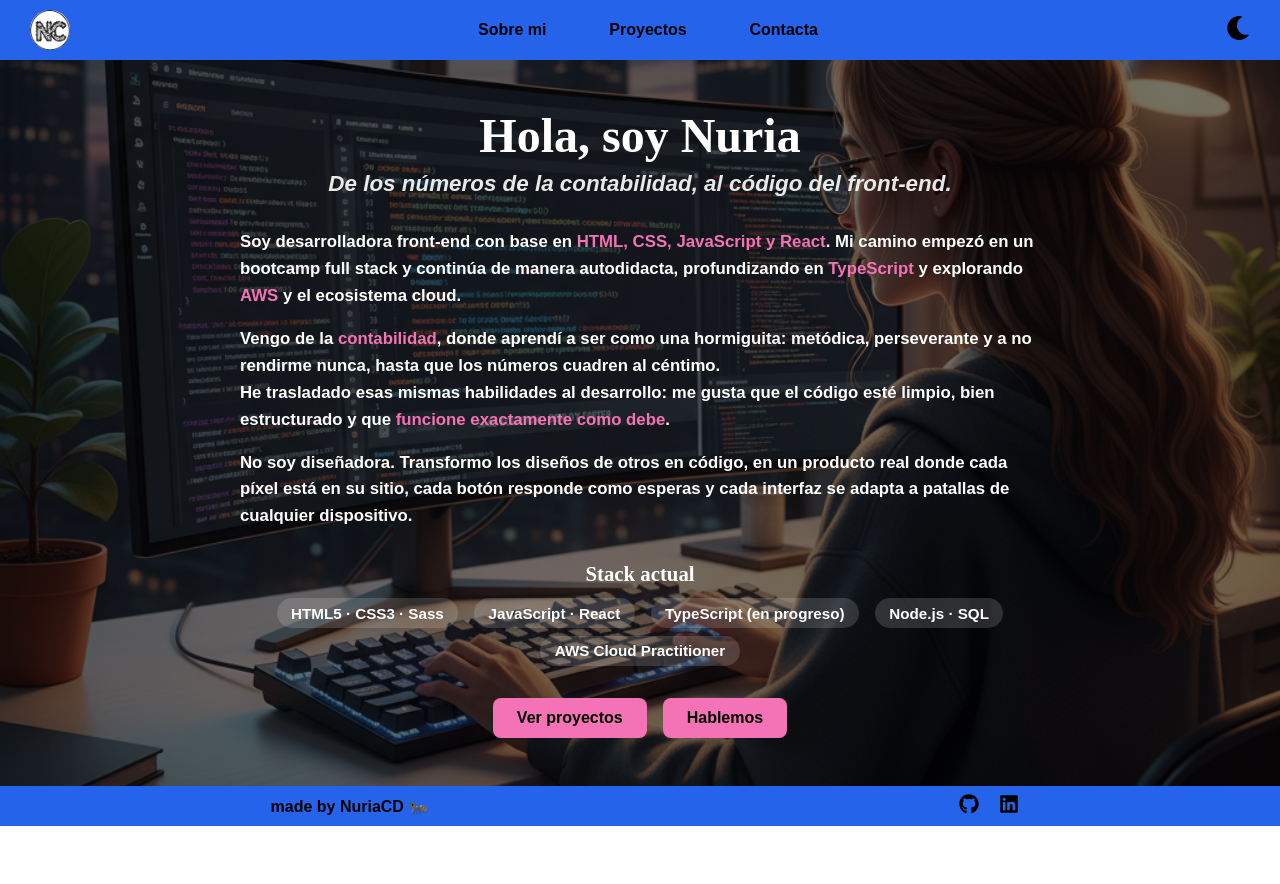
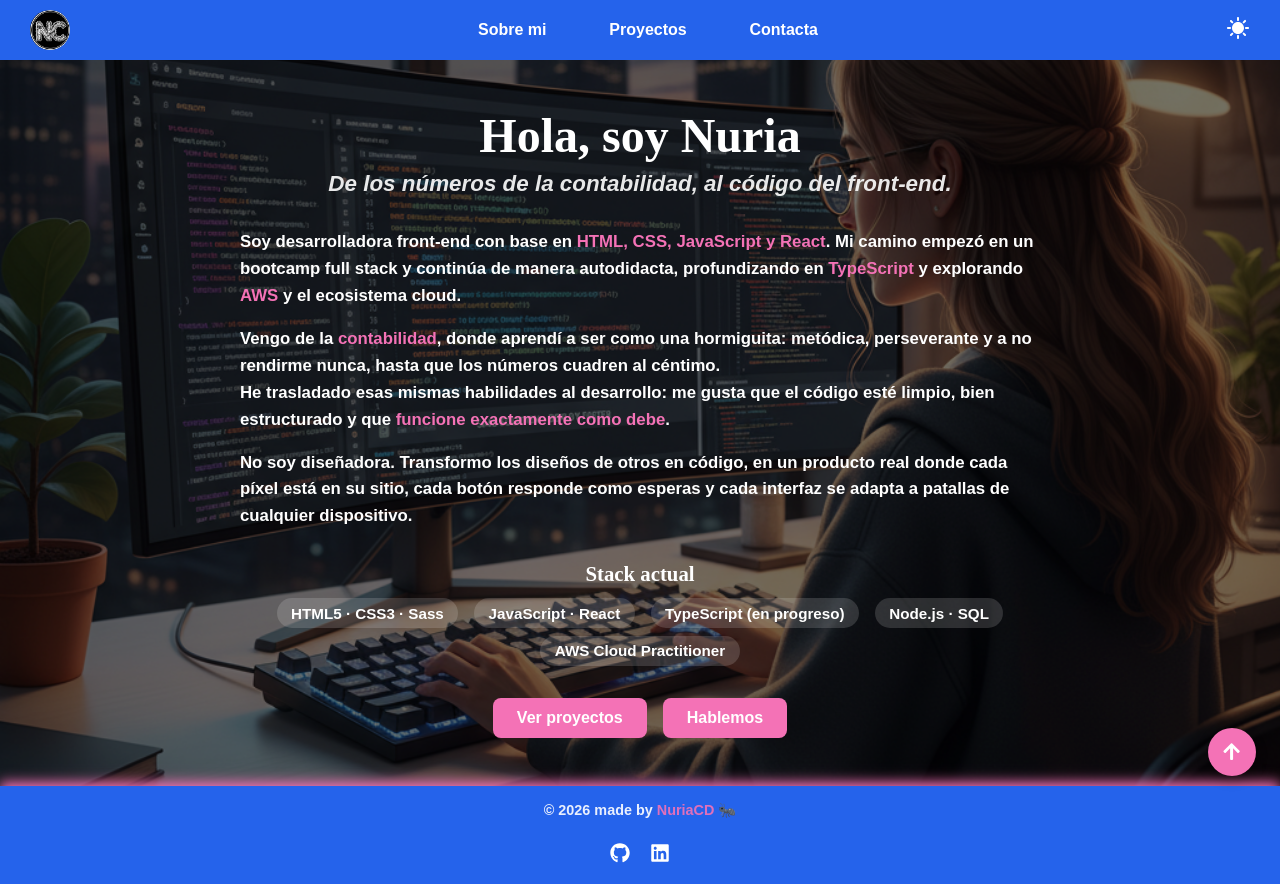
Before and after one commit to Nuria8890/portfolio, a React (Vite) app: page / in a window 1280 px wide. Before the commit the page ends 826 px from the top, so only its background shows below. Built offline with nearby package versions, Linux system fonts and the light colour scheme; a web font is replaced by a local one.

Commit message:
updates at footer

```diff
--- a/src/components/App.jsx
+++ b/src/components/App.jsx
@@ -5,6 +5,7 @@ import AboutMe from "@/components/aboutme/AboutMe";
 import Projects from "@/components/projects/Projects";
 import Contact from "./contact/Contact";
 import Footer from "@/components/footer/Footer";
+import ScrollToTop from "@/components/common/ScrollToTop";
 import { useState } from "react";
 import Project_details from "./projects/Project_details";
 import { Routes, Route } from "react-router";
@@ -12,7 +13,7 @@ import { Routes, Route } from "react-router";
 function App() {
   const [menuIsOpen, setMenuIsOpen] = useState(false);
 
-  const [isModeLight, setIsModeLight] = useState(true);
+  const [isModeLight, setIsModeLight] = useState(false);
 
   const [selectedTech, setSelectedTech] = useState("");
 
@@ -116,6 +117,7 @@ function App() {
           </Route>
         </Routes>
       </main>
+      <ScrollToTop />
       <Footer />
     </div>
   );
--- /dev/null
+++ b/src/components/common/ScrollToTop.jsx
@@ -0,0 +1,22 @@
+import "@/styles/layout/common/ScrollToTop.scss";
+import { FaArrowUp } from "react-icons/fa";
+
+function ScrollToTop() {
+  const handleScrollToTop = () => {
+    window.scrollTo({ top: 0, behavior: "smooth" });
+  };
+
+  return (
+    <button
+      className="scrollToTop"
+      onClick={handleScrollToTop}
+      aria-label="Volver al inicio de la página"
+      title="Volver al inicio"
+      type="button"
+    >
+      <FaArrowUp />
+    </button>
+  );
+}
+
+export default ScrollToTop;
--- a/src/components/footer/Footer.jsx
+++ b/src/components/footer/Footer.jsx
@@ -1,16 +1,19 @@
-import "@/styles/layout/Footer.scss";
+import "@/styles/layout/footer/Footer.scss";
 import { FaGithub } from "react-icons/fa";
 import { FaLinkedin } from "react-icons/fa";
 
 function Footer() {
   return (
-    <footer className="footerWip">
-      <p>made by NuriaCD 🐜</p>
-      <div className="footerWip__icons">
+    <footer className="footer">
+      <p>
+        © {new Date().getFullYear()} made by <strong>NuriaCD</strong> 🐜
+      </p>
+      <div className="footer__icons">
         <a
           href="https://github.com/Nuria8890"
           target="_blank"
           rel="noopener noreferrer"
+          aria-label="GitHub"
         >
           <FaGithub />
         </a>
@@ -19,6 +22,7 @@ function Footer() {
           href="https://www.linkedin.com/in/nuria-8890-cd/"
           target="_blank"
           rel="noopener noreferrer"
+          aria-label="Linkedin"
         >
           <FaLinkedin />
         </a>
--- a/src/data/projects.js
+++ b/src/data/projects.js
@@ -27,7 +27,7 @@ const adalabModulo1Grupal = {
   smallText:
     "Simulación de una página web de presentación de un equipo de trabajo.",
   longText:
-    "Es el primer <b>proyecto en grupo</b> del bootcamp, donde desarrollé esta web junto con mis compis <a href='https://github.com/Tania-nad'target='_blank' rel='noopener noreferrer'>Tania</a>, <a href='https://github.com/kendaltw'target='_blank' rel='noopener noreferrer'>Kendal</a> y <a href='https://github.com/mee96'target='_blank' rel='noopener noreferrer'>Carme</a>, partiendo de un diseño proporcionado a través de <b>Zeplin</b>.<br/><br/>Es una web muy sencilla maquetada únicamente con <b>HTML</b> y <b>SCSS</b>, y que utiliza <b>Vite</b> como herramienta de automatización de tareas.<br/>Tiene un diseño <b>responsive</b> que permite que la web se adapte a distintos dispositivos, y utilizando control de versiones con <b>Git y GitHub</b> hemos aprendido a mejorar la comunicación entre nosotras.<br><br/>Para el despliegue de este proyecto hemos utilizado GitHub pages.<br/><br/>(Bootcamp de Programación Web - Adalab)",
+    "Es el primer <strong>proyecto en grupo</strong> del bootcamp, donde desarrollé esta web junto con mis compis <a href='https://github.com/Tania-nad'target='_blank' rel='noopener noreferrer'>Tania</a>, <a href='https://github.com/kendaltw'target='_blank' rel='noopener noreferrer'>Kendal</a> y <a href='https://github.com/mee96'target='_blank' rel='noopener noreferrer'>Carme</a>, partiendo de un diseño proporcionado a través de <strong>Zeplin</strong>.<br/><br/>Es una web muy sencilla maquetada únicamente con <strong>HTML</strong> y <strong>SCSS</strong>, y que utiliza <strong>Vite</strong> como herramienta de automatización de tareas.<br/>Tiene un diseño <strong>responsive</strong> que permite que la web se adapte a distintos dispositivos, y utilizando control de versiones con <strong>Git y GitHub</strong> hemos aprendido a mejorar la comunicación entre nosotras.<br><br/>Para el despliegue de este proyecto hemos utilizado GitHub pages.<br/><br/>(Bootcamp de Programación Web - Adalab)",
   date: new Date("2024-10-11"),
 };
 
@@ -41,7 +41,7 @@ const adalabModulo1Evaluacion = {
   title: "Comienzos compartidos",
   smallText: "Simulación de una página web de productos escolares.",
   longText:
-    "Este proyecto es la <b>evaluación final</b> después de dos semanas y media aprendiendo HTML y CSS.<br/><br/>Desarrollé esta web partiendo de un diseño proporcionado a través de <b>Zeplin</b>.<br/><br/>Es una web muy sencilla maquetada únicamente con <b>HTML</b> y <b>SCSS</b>, aplicando grid y flexbox, y que utiliza <b>Vite</b> como herramienta de automatización de tareas.<br/>Tiene un diseño <b>responsive</b> que permite que la web se adapte a distintos dispositivos, gracias a las media queries; y utilizando control de versiones con <b>Git y GitHub</b> he conseguido mejorar la organización de las tareas.<br><br/>Para el despliegue de este proyecto he utilizado GitHub pages.<br/><br/>(Bootcamp de Programación Web - Adalab)",
+    "Este proyecto es la <strong>evaluación final</strong> después de dos semanas y media aprendiendo HTML y CSS.<br/><br/>Desarrollé esta web partiendo de un diseño proporcionado a través de <strong>Zeplin</strong>.<br/><br/>Es una web muy sencilla maquetada únicamente con <strong>HTML</strong> y <strong>SCSS</strong>, aplicando grid y flexbox, y que utiliza <strong>Vite</strong> como herramienta de automatización de tareas.<br/>Tiene un diseño <strong>responsive</strong> que permite que la web se adapte a distintos dispositivos, gracias a las media queries; y utilizando control de versiones con <strong>Git y GitHub</strong> he conseguido mejorar la organización de las tareas.<br><br/>Para el despliegue de este proyecto he utilizado GitHub pages.<br/><br/>(Bootcamp de Programación Web - Adalab)",
   date: new Date("2024-10-10"),
 };
 
@@ -56,7 +56,7 @@ const adalabModulo2Grupal = {
   smallText:
     "Crea y envía a tus amigos y familiares tarjetas personalizadas con temática ToyStory.",
   longText:
-    "Este proyecto es el segundo <b>trabajo en equipo</b> realizado en el bootcamp, donde desarrollé esta web junto con mis compis <a href='https://github.com/Marta-ms'target='_blank' rel='noopener noreferrer'>Marta</a>, <a href='https://github.com/Tania-nad'target='_blank' rel='noopener noreferrer'>Tania</a> y <a href='https://github.com/Mariaguerrero95'target='_blank' rel='noopener noreferrer'>María</a>.<br/><br/>Es una aplicación web maquetada con <b>HTML</b> y <b>SCSS</b> que utiliza <b>Vite</b> para automatizar tareas, y toda su funcionalidad está hecha con <b>JavaScript vanilla</b>.<br/>Gracias a esta aplicación el usuario puede crear y enviar tarjetas personalizadas con temática de ToyStory.<br/><br/><u>Objetivos conseguidos</u>:<br/>- uso de variables, estructuras de datos, condicionales y funciones<br/>- manipulación del DOM y respuesta a eventos del usuario<br/>- manejo de estructuras de datos complejas, con arrays y objetos<br/>- peticiones al servidor (fetch)<br/>- almacenaje de datos en local (localStorage)<br/><br/> Hemos utilizado control de versiones con <b>Git y GitHub</b> para mejorar la organización, y la aplicación ha sido desplegada utilizado GitHub pages.<br/><br/>(Bootcamp de Programación Web - Adalab)",
+    "Este proyecto es el segundo <strong>trabajo en equipo</strong> realizado en el bootcamp, donde desarrollé esta web junto con mis compis <a href='https://github.com/Marta-ms'target='_blank' rel='noopener noreferrer'>Marta</a>, <a href='https://github.com/Tania-nad'target='_blank' rel='noopener noreferrer'>Tania</a> y <a href='https://github.com/Mariaguerrero95'target='_blank' rel='noopener noreferrer'>María</a>.<br/><br/>Es una aplicación web maquetada con <strong>HTML</strong> y <strong>SCSS</strong> que utiliza <strong>Vite</strong> para automatizar tareas, y toda su funcionalidad está hecha con <strong>JavaScript vanilla</strong>.<br/>Gracias a esta aplicación el usuario puede crear y enviar tarjetas personalizadas con temática de ToyStory.<br/><br/><u>Objetivos conseguidos</u>:<br/>- uso de variables, estructuras de datos, condicionales y funciones<br/>- manipulación del DOM y respuesta a eventos del usuario<br/>- manejo de estructuras de datos complejas, con arrays y objetos<br/>- peticiones al servidor (fetch)<br/>- almacenaje de datos en local (localStorage)<br/><br/> Hemos utilizado control de versiones con <strong>Git y GitHub</strong> para mejorar la organización, y la aplicación ha sido desplegada utilizado GitHub pages.<br/><br/>(Bootcamp de Programación Web - Adalab)",
   date: new Date("2024-11-13"),
 };
 
@@ -70,7 +70,7 @@ const adalabModulo2EvaluacionIntermedia = {
   title: "Adivina el número",
   smallText: "Mantén tu mente activa jugando a Adivina el número.",
   longText:
-    "Este proyecto es la <b>evaluación intermedia</b> después de dos semanas aprendiendo JavaScript.<br/><br/>Es un juego realizado con <b>HTML</b>, <b>CSS</b> y <b>JavaScript vanilla</b>, donde el usuario intenta adivinar un número generado de forma aleatoria.<br/><br/>El código está bien organizado en funciones específicas, lo que facilita su comprensión y mantenimiento.<br/><br/>Para crear esta web he utilizado:<br/>- 'strict mode' para evitar errores comunes y mejorar la seguridad del código<br/>- métodos de JS para crear un número aleatorio<br/>- selectores de clase para interactuar con el DOM<br/>- condicionales y funciones manejadoras para manejar eventos<br><br/>Para el despliegue de este proyecto he utilizado GitHub pages.<br/><br/>Disfrútalo! 👾 🎮 <br/><br/>(Bootcamp de Programación Web - Adalab)",
+    "Este proyecto es la <strong>evaluación intermedia</strong> después de dos semanas aprendiendo JavaScript.<br/><br/>Es un juego realizado con <strong>HTML</strong>, <strong>CSS</strong> y <strong>JavaScript vanilla</strong>, donde el usuario intenta adivinar un número generado de forma aleatoria.<br/><br/>El código está bien organizado en funciones específicas, lo que facilita su comprensión y mantenimiento.<br/><br/>Para crear esta web he utilizado:<br/>- 'strict mode' para evitar errores comunes y mejorar la seguridad del código<br/>- métodos de JS para crear un número aleatorio<br/>- selectores de clase para interactuar con el DOM<br/>- condicionales y funciones manejadoras para manejar eventos<br><br/>Para el despliegue de este proyecto he utilizado GitHub pages.<br/><br/>Disfrútalo! 👾 🎮 <br/><br/>(Bootcamp de Programación Web - Adalab)",
   date: new Date("2024-10-25"),
 };
 
@@ -84,7 +84,7 @@ const adalabModulo2Evaluacion = {
   title: "Buscador de series de anime",
   smallText: "¡Localiza y guarda tus series de anime favoritas!",
   longText:
-    "Este proyecto es la <b>evaluación final</b> después de casi un mes aprendiendo JavaScript.<br/><br/>Es una web realizada con <b>HTML</b>, <b>CSS</b> y <b>JavaScript vanilla</b>, donde el usuario puede buscar y guardar sus series de anime favoritas.<br/><br/>El código está bien organizado en funciones específicas, lo que facilita su legibilidad y mantenimiento.<br/><br/>A destacar:<br/>- uso de API externa<br/>- localStorage para guardar las preferencias del usuario en local<br/>- actualización del DOM de forma eficiente y dinámica<br/>- manejo de eventos efectivo, añadiendo escuchas a varios elementos (buscar, reset, eliminar de favoritos)<br><br/>Para el despliegue de este proyecto he utilizado GitHub pages.<br/><br/>Disfrútalo!<br/><br/>(Bootcamp de Programación Web - Adalab)",
+    "Este proyecto es la <strong>evaluación final</strong> después de casi un mes aprendiendo JavaScript.<br/><br/>Es una web realizada con <strong>HTML</strong>, <strong>CSS</strong> y <strong>JavaScript vanilla</strong>, donde el usuario puede buscar y guardar sus series de anime favoritas.<br/><br/>El código está bien organizado en funciones específicas, lo que facilita su legibilidad y mantenimiento.<br/><br/>A destacar:<br/>- uso de API externa<br/>- localStorage para guardar las preferencias del usuario en local<br/>- actualización del DOM de forma eficiente y dinámica<br/>- manejo de eventos efectivo, añadiendo escuchas a varios elementos (buscar, reset, eliminar de favoritos)<br><br/>Para el despliegue de este proyecto he utilizado GitHub pages.<br/><br/>Disfrútalo!<br/><br/>(Bootcamp de Programación Web - Adalab)",
   date: new Date("2024-11-07"),
 };
 
@@ -99,7 +99,7 @@ const adalabModulo3EvaluacionIntermedia = {
   smallText:
     "Busca países por su nombre o por el continente en el que se encuentran.",
   longText:
-    "Este proyecto es la <b>evaluación intermedia</b> tras una semana aprendiendo React.<br/><br/>Es una web realizada con <b>React</b>, donde el usuario puede buscar países por nombre y continente.<br/><br/>El código está bien organizado en componentes, lo que ayuda a que sea claro, fácil de mantener y funcional.<br/><br/>A destacar:<br/>- uso de JSON con el contenido de los países<br/>- useState para manejar el estado y renderizar los componentes automáticamente<br/>- utilización de una lógica de filtrado flexible, que permite combinar múltiples criterios de forma efectiva.<br/><br/>Para el despliegue de este proyecto he utilizado GitHub pages.<br/><br/>¡Descubre los países de cada continente!<br/><br/>(Bootcamp de Programación Web - Adalab)",
+    "Este proyecto es la <strong>evaluación intermedia</strong> tras una semana aprendiendo React.<br/><br/>Es una web realizada con <strong>React</strong>, donde el usuario puede buscar países por nombre y continente.<br/><br/>El código está bien organizado en componentes, lo que ayuda a que sea claro, fácil de mantener y funcional.<br/><br/>A destacar:<br/>- uso de JSON con el contenido de los países<br/>- useState para manejar el estado y renderizar los componentes automáticamente<br/>- utilización de una lógica de filtrado flexible, que permite combinar múltiples criterios de forma efectiva.<br/><br/>Para el despliegue de este proyecto he utilizado GitHub pages.<br/><br/>¡Descubre los países de cada continente!<br/><br/>(Bootcamp de Programación Web - Adalab)",
   date: new Date("2024-11-21"),
 };
 
@@ -114,7 +114,7 @@ const adalabModulo3Evaluacion = {
   smallText:
     "¡Busca los personajes de la serie Rick&Morty, y fíltralos por nombre, especie y estado!<br/><br/>Wubba lubba dub dub!",
   longText:
-    "Este proyecto es la <b>evaluación final</b> después de dos semanas aprendiendo React<br/><br/>Es una web realizada con <b>React</b>, donde el usuario puede filtrar personajes de la serie Rick&Morty por nombre, especie y estado.<br/><br/>El código está bien organizado en componentes, lo que ayuda a que sea claro, fácil de mantener y funcional.<br/><br/>A destacar:<br/>- uso de API de rickandmortyapi.com<br/>- uso adecuado de useState y useEffect, que permite manejar el estado y los efectos secundarios de manera efectiva<br/>- almacenamiento de datos en el navegador (localStorage)<br/><br/>Para el despliegue de este proyecto he utilizado GitHub pages.<br/><br/>Wubba lubba dub dub!<br/><br/>(Bootcamp de Programación Web - Adalab)",
+    "Este proyecto es la <strong>evaluación final</strong> después de dos semanas aprendiendo React<br/><br/>Es una web realizada con <strong>React</strong>, donde el usuario puede filtrar personajes de la serie Rick&Morty por nombre, especie y estado.<br/><br/>El código está bien organizado en componentes, lo que ayuda a que sea claro, fácil de mantener y funcional.<br/><br/>A destacar:<br/>- uso de API de rickandmortyapi.com<br/>- uso adecuado de useState y useEffect, que permite manejar el estado y los efectos secundarios de manera efectiva<br/>- almacenamiento de datos en el navegador (localStorage)<br/><br/>Para el despliegue de este proyecto he utilizado GitHub pages.<br/><br/>Wubba lubba dub dub!<br/><br/>(Bootcamp de Programación Web - Adalab)",
   date: new Date("2024-11-28"),
 };
 
@@ -128,7 +128,7 @@ const adalabModulo3y4Grupal = {
   smallText:
     "Crea, personaliza y comparte tarjetas para presentar tus proyectos personales o profesionales.",
   longText:
-    "Este proyecto es un <b>trabajo en equipo</b> llevado a cabo junto con mis compis <a href='https://github.com/Bhetleem'target='_blank' rel='noopener noreferrer'>Belén</a>, <a href='https://github.com/Crisferdi8'target='_blank' rel='noopener noreferrer'>Cristina</a> y <a href='https://github.com/sprietoviciana'target='_blank' rel='noopener noreferrer'>Silvia</a>.<br/><br/>Es una web realizada con <b>React</b>, donde el usuario puede introducir los datos de un proyecto que haya efectuado y obtener una vista maquetada con esa información.<br/><br/>A destacar:<br/>- migración de código de HTML puro a React<br/>- creación de servidor con <b>NodeJS</b> y <b>ExpressJS</b><br/>- creación de <b>API Rest</b><br/>- creación de bbdd con <b>MySQL</b><br/>- peticiones al servidor (fetch)<br/>- envío de parámetros al API Rest (query, body, url, header)<br/>- respuesta del servidor (endpoints).<br/><br/>Para el despliegue de este proyecto hemos utilizado la plataforma Render.<br/><br/>(Bootcamp de Programación Web - Adalab)",
+    "Este proyecto es un <strong>trabajo en equipo</strong> llevado a cabo junto con mis compis <a href='https://github.com/Bhetleem'target='_blank' rel='noopener noreferrer'>Belén</a>, <a href='https://github.com/Crisferdi8'target='_blank' rel='noopener noreferrer'>Cristina</a> y <a href='https://github.com/sprietoviciana'target='_blank' rel='noopener noreferrer'>Silvia</a>.<br/><br/>Es una web realizada con <strong>React</strong>, donde el usuario puede introducir los datos de un proyecto que haya efectuado y obtener una vista maquetada con esa información.<br/><br/>A destacar:<br/>- migración de código de HTML puro a React<br/>- creación de servidor con <strong>NodeJS</strong> y <strong>ExpressJS</strong><br/>- creación de <strong>API Rest</strong><br/>- creación de bbdd con <strong>MySQL</strong><br/>- peticiones al servidor (fetch)<br/>- envío de parámetros al API Rest (query, body, url, header)<br/>- respuesta del servidor (endpoints).<br/><br/>Para el despliegue de este proyecto hemos utilizado la plataforma Render.<br/><br/>(Bootcamp de Programación Web - Adalab)",
   date: new Date("2024-12-23"),
 };
 
@@ -143,7 +143,7 @@ const adalabModulo4Evaluacion = {
   smallText:
     "Simulación de una base de datos de una tienda de patines ficticia.<br/><br/>Es un proyecto en solitario realizado en el bootcamp de programación web, tras dos semanas aprendiendo back-end.",
   longText:
-    "Este proyecto es la <b>evaluación final</b> tras dos semanas aprendiendo <b>backend</b>.<br/><br/>He creado un servidor con <b>NodeJS</b> y <b>Express</b> que gestiona una <b>API</b> para una tienda ficticia de patines.<br/><br/>El código está bien estructurado, con funciones separadas para el manejo de rutas y operaciones, lo que facilita la lectura y el mantenimiento.<br/><br/>A destacar:<br/>- endpoints (POST, GET, PUT, DELETE)<br/>- implementación de validación básica para asegurar que los datos requeridos están presentes antes de realizar operaciones en la base de datos<br/>- manejo de errores comunes devolviendo respuestas adecuadas al cliente<br/><br/>(Bootcamp de Programación Web - Adalab)",
+    "Este proyecto es la <strong>evaluación final</strong> tras dos semanas aprendiendo <strong>backend</strong>.<br/><br/>He creado un servidor con <strong>NodeJS</strong> y <strong>Express</strong> que gestiona una <strong>API</strong> para una tienda ficticia de patines.<br/><br/>El código está bien estructurado, con funciones separadas para el manejo de rutas y operaciones, lo que facilita la lectura y el mantenimiento.<br/><br/>A destacar:<br/>- endpoints (POST, GET, PUT, DELETE)<br/>- implementación de validación básica para asegurar que los datos requeridos están presentes antes de realizar operaciones en la base de datos<br/>- manejo de errores comunes devolviendo respuestas adecuadas al cliente<br/><br/>(Bootcamp de Programación Web - Adalab)",
   date: new Date("2024-12-20"),
 };
 
@@ -155,9 +155,9 @@ const cashCalendar = {
   tech: "NextJs",
   title: "Cash Calendar",
   smallText:
-    "<b>W</b>ork<b>I</b>n<b>P</b>rogress...<br/><br/>Controla tus gastos y revisa mes a mes tu evolución económica.",
+    "<strong>W</strong>ork<strong>I</strong>n<strong>P</strong>rogress...<br/><br/>Controla tus gastos y revisa mes a mes tu evolución económica.",
   longText:
-    "<b>W</b>ork<b>I</b>n<b>P</b>rogress...<br/><br/>Se trata de una aplicación web que permitirá a los usuarios registrar sus gastos diarios y visualizar la evolución de su economía a través de diversas gráficas.<br/><br/>(Colaboración con Callepuzzle - Asociación tecnológica sin ánimo de lucro)",
+    "<strong>W</strong>ork<strong>I</strong>n<strong>P</strong>rogress...<br/><br/>Se trata de una aplicación web que permitirá a los usuarios registrar sus gastos diarios y visualizar la evolución de su economía a través de diversas gráficas.<br/><br/>(Colaboración con Callepuzzle - Asociación tecnológica sin ánimo de lucro)",
   date: new Date(),
 };
 
@@ -170,7 +170,7 @@ const bolsalea = {
   title: "Página web de Bolsalea",
   smallText: "Tienda online de embalaje ético y sostenible.",
   longText:
-    "He realizado la <b>renovación de la página web</b> de la empresa, junto a un equipo compuesto por otra desarrolladora front-end y un back-end.<br/><br/>He desarrollado <b>15 pantallas</b>, con un enfoque en SEO, orientadas a personas con capacidades diferentes, utilizando <b>HTML</b>, <b>SASS</b> y <b>JavaScript vanilla</b>, y la librería de <b>SwipperJs</b> para implementar sliders.<br/><br/>La colaboración con el equipo de diseño ha sido a través de <b>Figma</b>.<br/><br/>(Bolsalea, embalaje ético y sostenible)",
+    "He realizado la <strong>renovación de la página web</strong> de la empresa, junto a un equipo compuesto por otra desarrolladora front-end y un back-end.<br/><br/>He desarrollado <strong>15 pantallas</strong>, con un enfoque en SEO, orientadas a personas con capacidades diferentes, utilizando <strong>HTML</strong>, <strong>SASS</strong> y <strong>JavaScript vanilla</strong>, y la librería de <strong>SwipperJs</strong> para implementar sliders.<br/><br/>La colaboración con el equipo de diseño ha sido a través de <strong>Figma</strong>.<br/><br/>(Bolsalea, embalaje ético y sostenible)",
   date: new Date("2025-08-31"),
 };
 
--- a/src/styles/core/_reset.scss
+++ b/src/styles/core/_reset.scss
@@ -1,3 +1,5 @@
+@import "@/styles/core/variables";
+
 * {
   box-sizing: border-box;
   margin: 0;
@@ -14,6 +16,10 @@ ul {
 
 a {
   text-decoration: none;
+}
+
+strong {
+  color: $secondary-color;
 }
 
 button {
--- a/src/styles/layout/Footer.scss
+++ /dev/null
@@ -1,16 +0,0 @@
-@import "@/styles/core/variables";
-
-.footerWip {
-  background-color: $primary-color;
-  height: 5vh;
-  display: flex;
-  justify-content: space-around;
-  align-items: center;
-  &__icons {
-    font-size: 20px;
-    display: flex;
-    justify-content: center;
-    align-items: center;
-    gap: 50%;
-  }
-}
--- a/src/styles/layout/aboutme/AboutMe.scss
+++ b/src/styles/layout/aboutme/AboutMe.scss
@@ -46,10 +46,6 @@
 
     p {
       font-size: 1rem;
-    }
-
-    strong {
-      color: $secondary-color;
     }
   }
 
--- /dev/null
+++ b/src/styles/layout/common/ScrollToTop.scss
@@ -0,0 +1,38 @@
+@import "@/styles/core/variables";
+
+.scrollToTop {
+  position: fixed;
+  bottom: 1.5rem;
+  right: 1.5rem;
+  z-index: 100;
+
+  width: 3rem;
+  height: 3rem;
+  border-radius: 50%;
+  border: none;
+
+  display: flex;
+  justify-content: center;
+  align-items: center;
+
+  font-size: 1.2rem;
+  color: $text-light;
+  background-color: $secondary-color;
+  box-shadow: 0 4px 12px rgba(0, 0, 0, 0.25);
+  cursor: pointer;
+
+  transition:
+    transform 0.3s ease,
+    background-color 0.3s ease,
+    opacity 0.3s ease;
+
+  &:hover {
+    transform: translateY(-3px);
+    background-color: lighten($secondary-color, 8%);
+  }
+
+  &:focus-visible {
+    outline: 3px solid $primary-color;
+    outline-offset: 3px;
+  }
+}
--- /dev/null
+++ b/src/styles/layout/footer/Footer.scss
@@ -0,0 +1,36 @@
+@import "@/styles/core/variables";
+
+.footer {
+  background-color: $primary-color;
+  box-shadow: 0 -4px 12px $secondary-color;
+  // height: 5vh;
+  display: flex;
+  flex-direction: column;
+  gap: 1rem;
+  align-items: center;
+  padding: 1rem 2rem;
+  p {
+    font-size: 0.9rem;
+    opacity: 0.9;
+  }
+  &__icons {
+    font-size: 20px;
+    display: flex;
+    justify-content: center;
+    align-items: center;
+    gap: 50%;
+    padding-top: 8px;
+
+    a {
+      color: $text-light;
+      transition:
+        color 0.3s ease,
+        transform 0.3s ease;
+
+      &:hover {
+        color: $secondary-color;
+        transform: scale(1.2);
+      }
+    }
+  }
+}
--- a/src/styles/layout/header/Header.scss
+++ b/src/styles/layout/header/Header.scss
@@ -2,6 +2,7 @@
 
 .header {
   background-color: $primary-color;
+  box-shadow: 0 4px 12px $secondary-color;
   display: flex;
   justify-content: space-between;
   align-items: center;
--- a/src/styles/pages/_index.scss
+++ b/src/styles/pages/_index.scss
@@ -10,7 +10,9 @@
   font-weight: 700;
   font-style: normal;
 
-  transition: background-color 0.3s ease, color 0.3s ease;
+  transition:
+    background-color 0.3s ease,
+    color 0.3s ease;
 }
 
 .mode {
```
